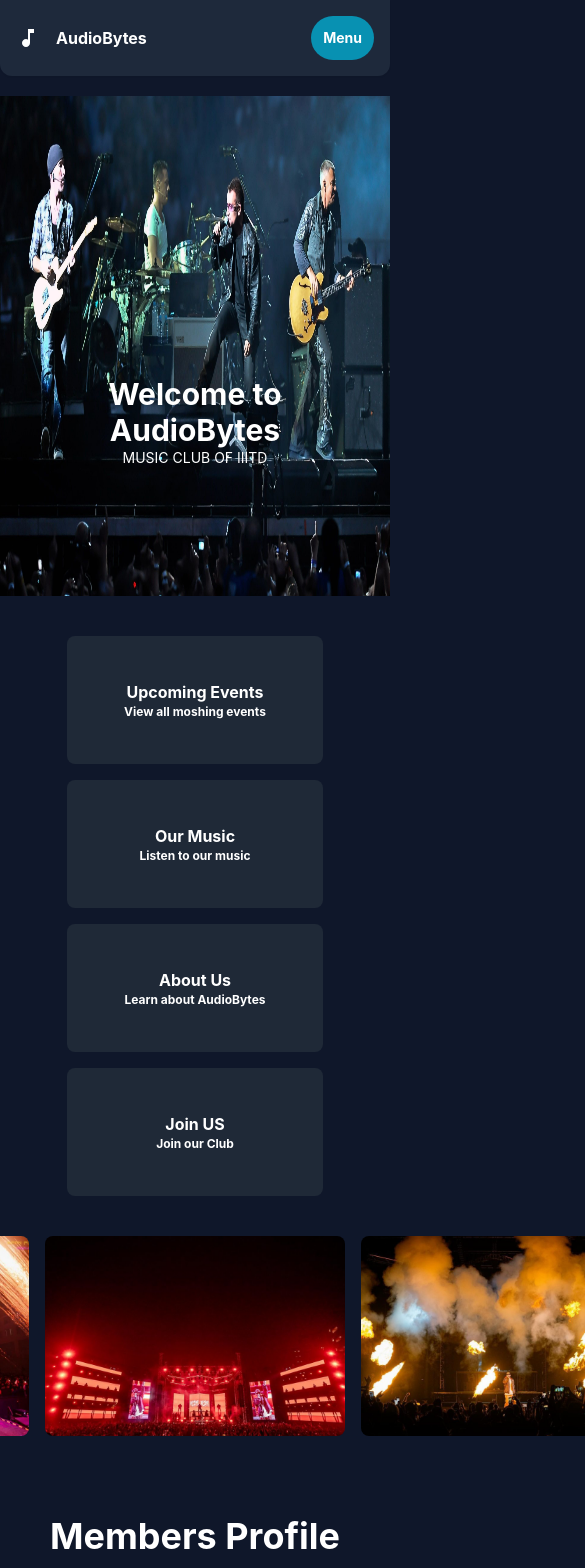
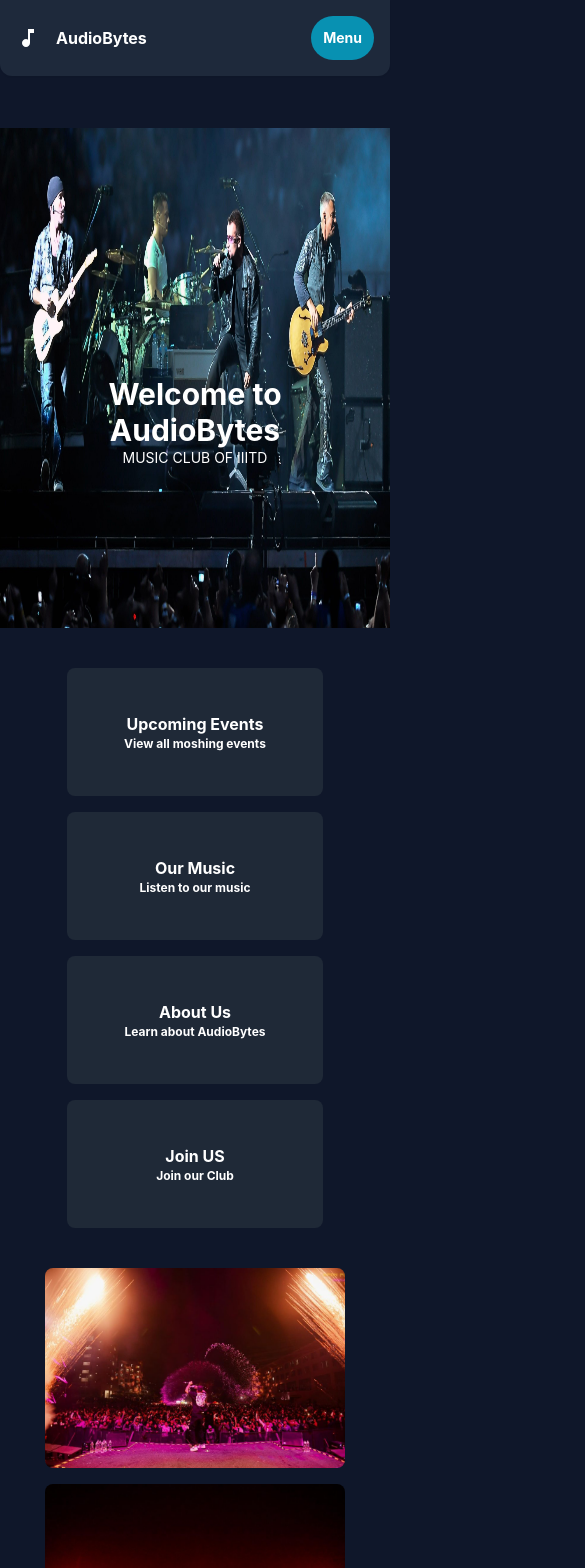
Before and after one commit to Audiobytes-IIITD/website, a React (Create React App) app: page / in a window 390 px wide. Shown: the top 1568 px of the page, 585 px wide, since content can reach past the window. Built offline with nearby package versions, Linux system fonts and the light colour scheme.

Commit message:
Removed Small Screen Issue of Images on About Page

```diff
--- a/src/components/MemberCard.js
+++ b/src/components/MemberCard.js
@@ -2,7 +2,7 @@
 
 const MemberCard = ({ name, role, email, image }) => {
     return (
-        <div className="flex items-center gap-4 bg-slate-800 pl-6 pr-10 pt-4 pb-4 rounded-xl">
+        <div className="flex items-center gap-4 bg-slate-800 pl-6 pr-10 pt-4 pb-4 rounded-xl ">
             <img src={image} alt="member" className="w-32 h-32 rounded-full" />
             <div className="flex flex-col gap-2">
                 <h1 className="text-white text-lg font-bold">{name}</h1>
--- a/src/pages/Home.js
+++ b/src/pages/Home.js
@@ -7,7 +7,7 @@
 
 const Home = () => {
   return (
-    <div className="bg-slate-900 pt-8 flex justify-center items-center content-container pt-16">
+    <div className="bg-slate-900 flex justify-center items-center content-container pt-16">
       <div className="flex flex-col gap-10">
         <div className="">
           <img src={bandImage} alt="Band" className="w-full" style={{ width: '1200px', height: '500px' }} />
@@ -34,7 +34,7 @@
             <p className="text-xs">Join our Club</p>
           </div>
         </div>
-        <div className="flex justify-center gap-4">
+        <div className="flex justify-center gap-4 flex-wrap">
           <img src={eventImage1} alt="Image 1" className="w-64 h-32 rounded-lg" style={{ width: '300px', height: '200px' }} />
           <img src={eventImage2} alt="Image 2" className="w-64 h-32 rounded-lg" style={{ width: '300px', height: '200px' }} />
           <img src={eventImage3} alt="Image 3" className="w-64 h-32 rounded-lg" style={{ width: '300px', height: '200px' }} />
```
